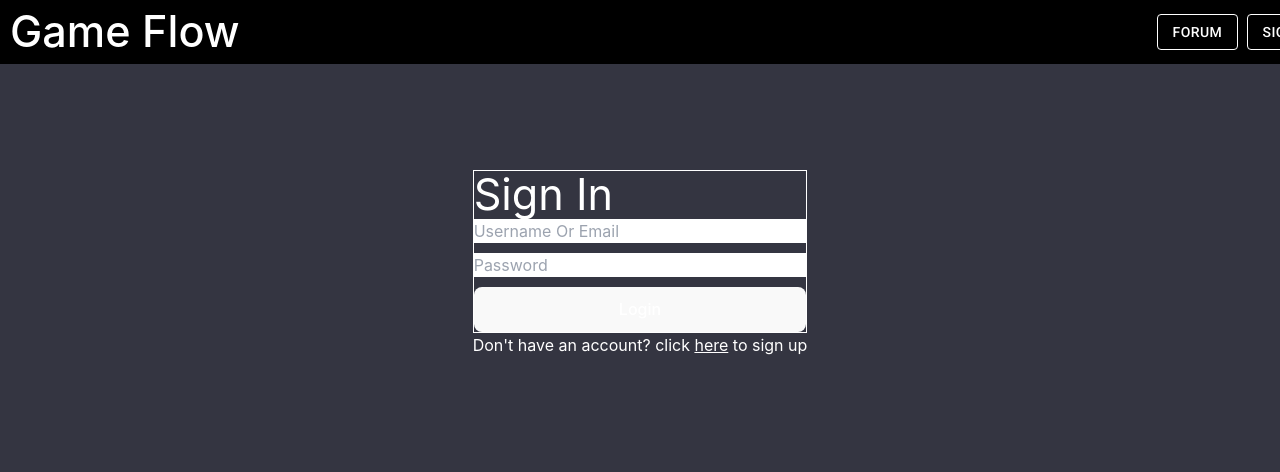
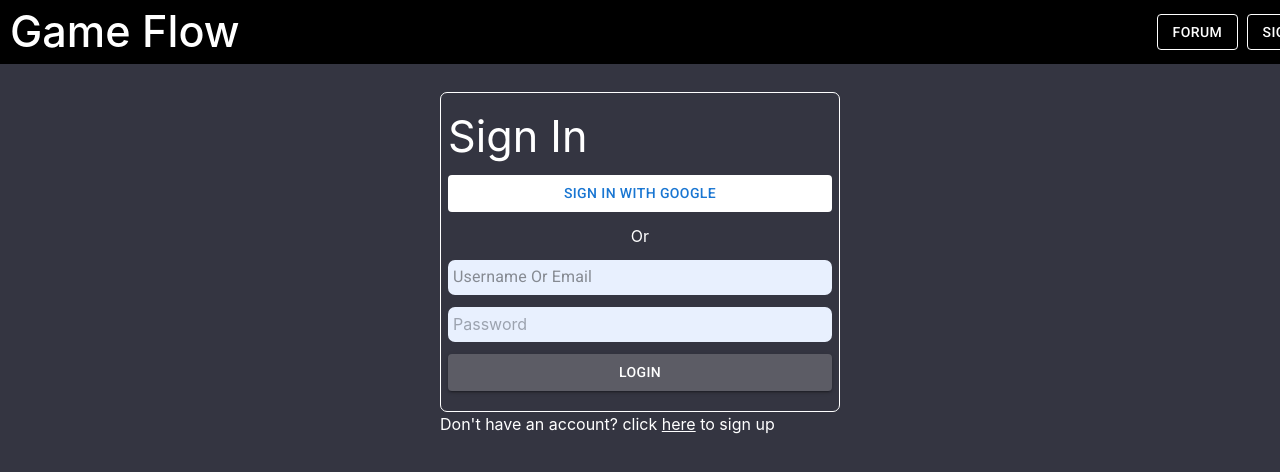
Before and after one commit to ariel7590/game-flow, a React (Vite) app in the folder client/: page /login in a window 1280 px wide. Shown: the top 472 px of the page. Built offline with nearby package versions, Linux system fonts and the light colour scheme; no server answers.

Commit message:
started working on the ui of login page

```diff
--- a/client/src/components/login/login.component.tsx
+++ b/client/src/components/login/login.component.tsx
@@ -1,6 +1,6 @@
 import React, { useState } from "react";
+import { Button, Input } from "@mui/material";
 import { useDispatch } from "react-redux";
-import * as loginStyles from "./login.tailwind";
 import { ICredentials } from "./login.types";
 import { loginThunk } from "../../redux/users/users.thunks";
 import { AppDispatch } from "../../redux/store";
@@ -20,9 +20,19 @@ const Login = () => {
 		const { name, value } = e.target;
 		setCredentials((prevData) => ({
 			...prevData,
-			userName: name === "usernameOrEmail" ? (value.includes("@") && value.split("@")[1].includes(".") ? "" : value) : prevData.userName,
-			email: name === "usernameOrEmail" ? (value.includes("@") && value.split("@")[1].includes(".") ? value : "") : prevData.email,
-			password: name !== "usernameOrEmail" ? value : prevData.password
+			userName:
+				name === "usernameOrEmail"
+					? value.includes("@") && value.split("@")[1].includes(".")
+						? ""
+						: value
+					: prevData.userName,
+			email:
+				name === "usernameOrEmail"
+					? value.includes("@") && value.split("@")[1].includes(".")
+						? value
+						: ""
+					: prevData.email,
+			password: name !== "usernameOrEmail" ? value : prevData.password,
 		}));
 	};
 
@@ -39,30 +49,48 @@ const Login = () => {
 		navigate("/");
 	};
 
+	const loginInput =
+		"text-[black] bg-[#e8f0fe] rounded-[7px] h-[35px] px-[5px]";
+
 	return (
-		<div className={loginStyles.loginContainer}>
+		<div className='flex flex-col justify-between border border-solid border-[white] min-w-6/12 w-[25rem] rounded-[7px] px-[7px] py-[20px] h-[20rem]'>
+			<div className='mb-[15px]'>
 				<h2>Sign In</h2>
-			<form className={loginStyles.loginForm}>
-				<input
+			</div>
+			<div className='flex flex-col h-[100%]'>
+				<Button className='bg-white'>Sign in with Google</Button>
+				<span className='self-center my-3'>Or</span>
+				<form className='flex flex-col h-[100%] justify-between'>
+					<Input
 						type='text'
 						name='usernameOrEmail'
-					className={loginStyles.loginInput}
+						color='primary'
+						disableUnderline
+						className={loginInput}
 						placeholder='Username Or Email'
-					onChange={(e) => handleInputs(e)}
+						onChange={(e) =>
+							handleInputs(e as React.ChangeEvent<HTMLInputElement>)
+						}
 						required
 					/>
 					<input
 						type='password'
 						name='password'
-					className={loginStyles.loginInput}
+						className={loginInput}
 						placeholder='Password'
 						onChange={(e) => handleInputs(e)}
 						required
 					/>
-				<button type='submit' onClick={handleSubmit}>
+					<Button
+						type='submit'
+						variant='contained'
+						className='bg-[#5c5c65]'
+						onClick={handleSubmit}
+					>
 						Login
-				</button>
+					</Button>
 				</form>
+			</div>
 		</div>
 	);
 };
--- a/client/src/components/login/login.tailwind.ts
+++ /dev/null
@@ -1,5 +0,0 @@
-export const loginContainer = "border border-solid border-[white] min-w-6/12";
-
-export const loginForm="flex flex-col";
-
-export const loginInput="mb-[10px] text-[black]";
--- a/client/src/index.css
+++ b/client/src/index.css
@@ -29,9 +29,9 @@ a:hover {
 }
 
 body {
-  /* margin: 0; */
-  /* display: flex; */
-  /* place-items: center; */
+  /* margin: 0;
+  display: flex;
+  place-items: center; */
   min-width: 320px;
   min-height: 100vh;
 }
```
Lines whose indentation alone changed are shown as unchanged.
